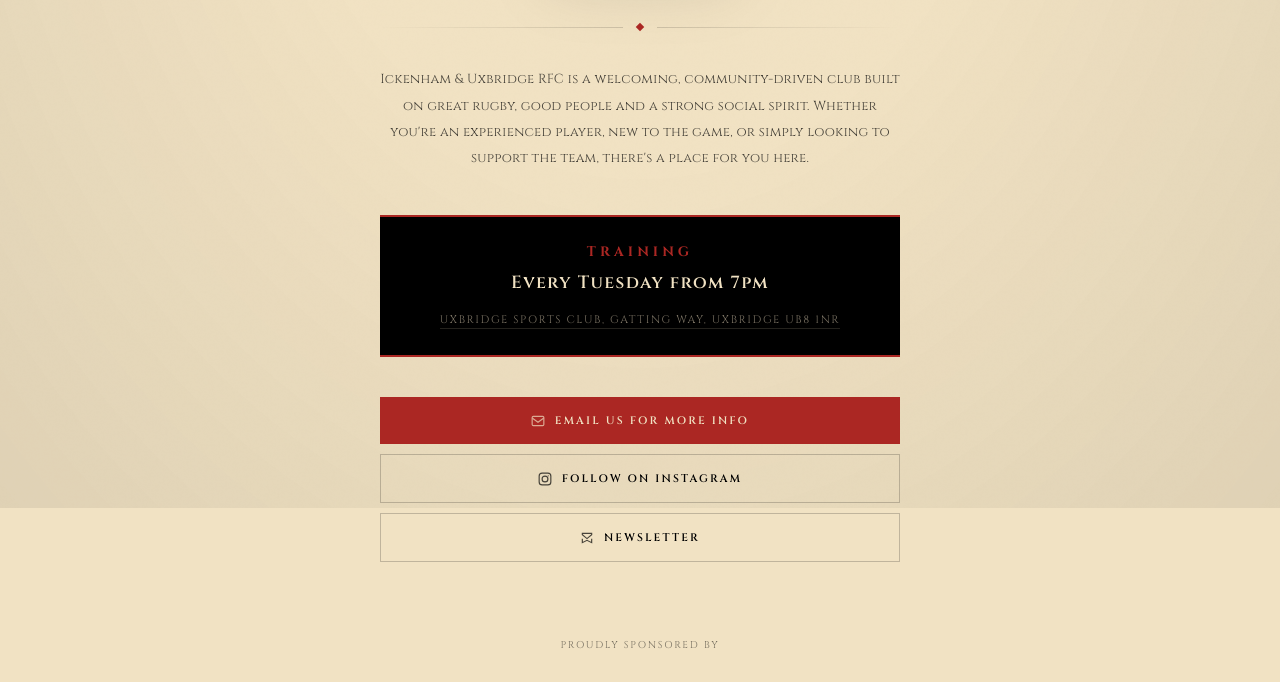
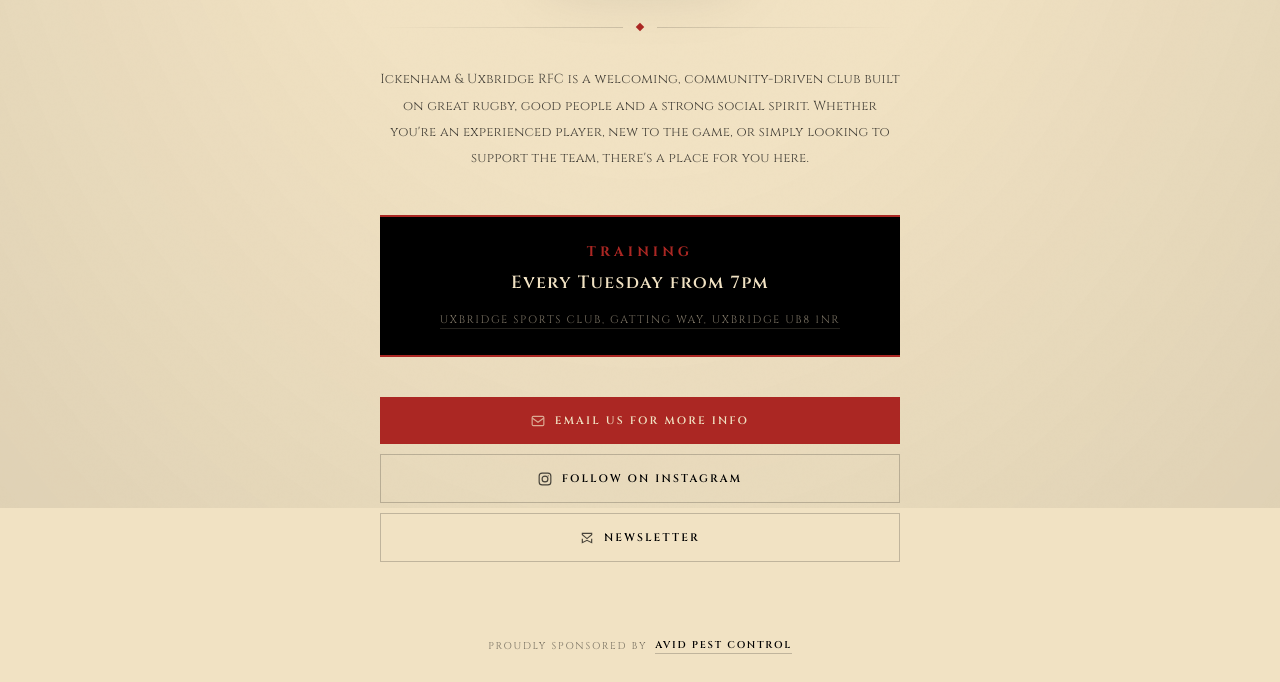
Before and after one commit to lordharries/IURFCLandingPage, a plain HTML site: page index.html in a window 1280 px wide. Shown: the part 292-974 px from the top of the page. Drawn offline with Linux system fonts and the light colour scheme.

Commit message:
Update index.html

```diff
--- a/index.html
+++ b/index.html
@@ -447,4 +447,4 @@
 
 <footer>
   <span class="sponsor-text">Proudly sponsored by</span>
-  <a href="https://www.avidpestcontrol.co.uk/" class="sponsor-link" target="_blank" rel="n
+  <a href="https://www.avidpestcontrol.co.uk/" class="sponsor-link" target="_blank" rel="noopener">Avid Pest Control</a>
```
